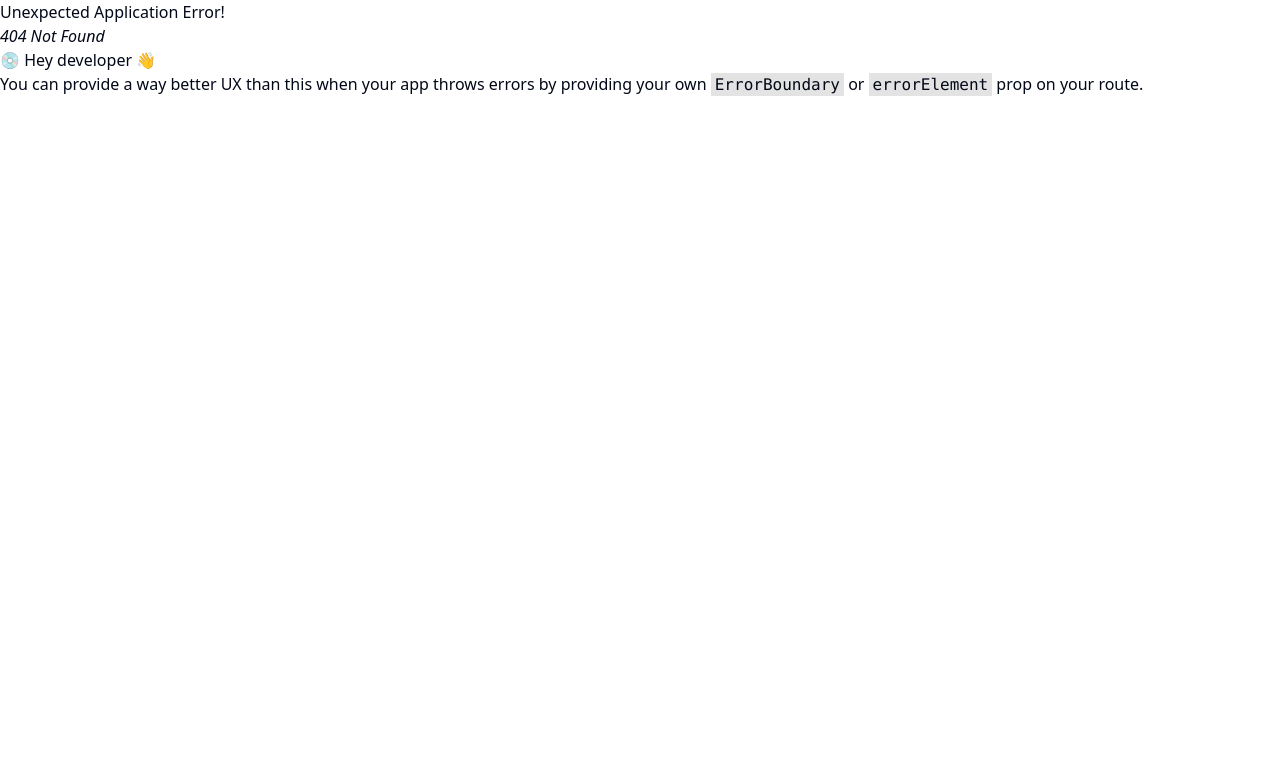
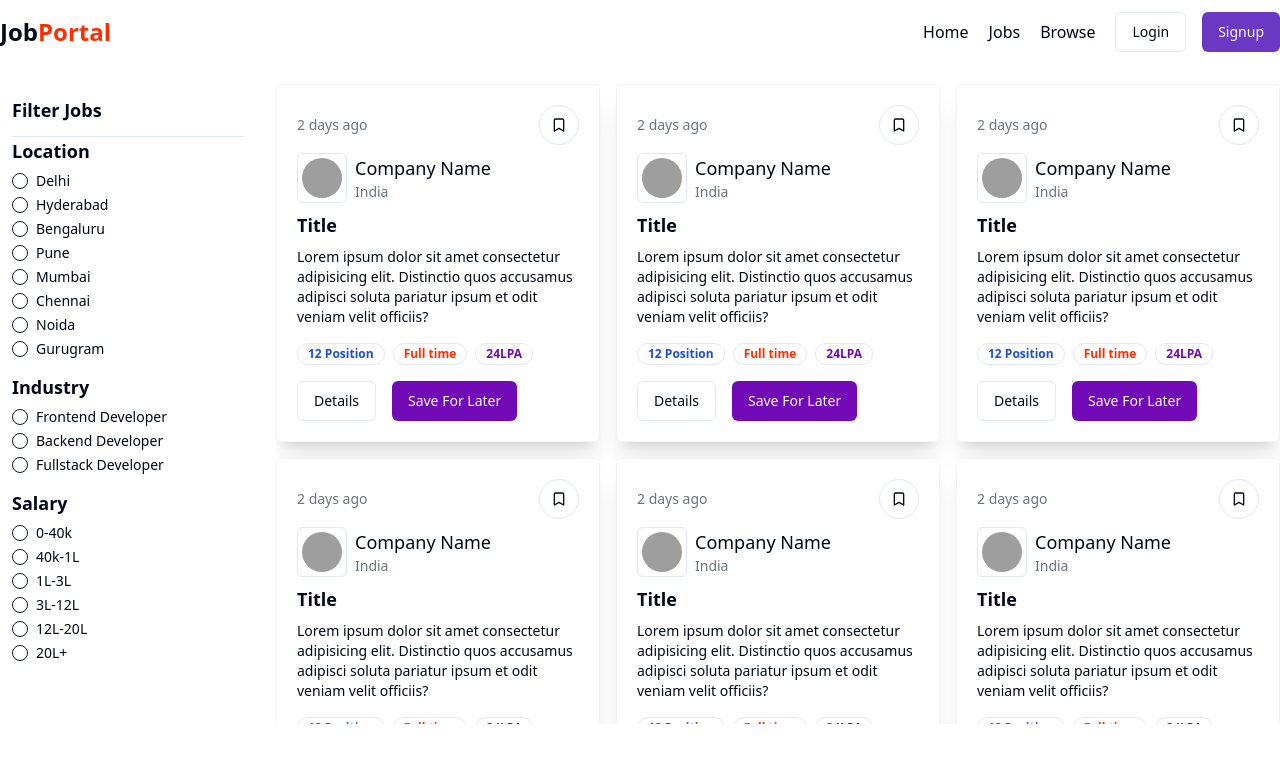
Before and after one commit to AniketJas/job-portal, a React (Vite) app in the folder client/: page /jobs in a window 1280 px wide. Before the commit this address had no page. Shown: the top 762 px of the page. Built offline with nearby package versions, Linux system fonts and the light colour scheme; grey boxes are pictures that could not be loaded.

Commit message:
job-page with filters complete

```diff
--- a/client/src/App.jsx
+++ b/client/src/App.jsx
@@ -1,8 +1,8 @@
 import { createBrowserRouter, RouterProvider } from "react-router-dom"
-import Navbar from "./components/shared/Navbar"
 import Login from "./components/auth/Login"
 import Signup from "./components/auth/Signup"
 import Home from "./components/Home"
+import Jobs from "./components/Jobs"
 
 const appRoutes = createBrowserRouter([
   {
@@ -17,6 +17,10 @@ const appRoutes = createBrowserRouter([
     path: '/signup',
     element: <Signup />
   },
+  {
+    path: '/jobs',
+    element: <Jobs />
+  },
 
 ])
 
--- /dev/null
+++ b/client/src/components/FilterCard.jsx
@@ -0,0 +1,51 @@
+/* eslint-disable no-unused-vars */
+/* eslint-disable react/jsx-key */
+import React from 'react'
+import { RadioGroup, RadioGroupItem } from './ui/radio-group'
+import { Label } from './ui/label'
+
+const filterData = [
+  {
+    filterType: "Location",
+    array: ["Delhi", "Hyderabad", "Bengaluru", "Pune", "Mumbai", "Chennai", "Noida", "Gurugram"]
+  },
+  {
+    filterType: "Industry",
+    array: ["Frontend Developer", "Backend Developer", "Fullstack Developer"]
+  },
+  {
+    filterType: "Salary",
+    array: ["0-40k", "40k-1L", "1L-3L", "3L-12L", "12L-20L", "20L+"]
+  },
+]
+
+const FilterCard = () => {
+  return (
+    <div className='w-full bg-white p-3 rounded-md'>
+      <h1 className='font-bold text-lg '>Filter Jobs</h1>
+      <hr className='mt-3' />
+
+      <RadioGroup>
+        {
+          filterData.map((data, index) => (
+            <div>
+              <h1 className='font-bold text-lg'>{data.filterType}</h1>
+              {
+                data.array.map((value, index) => {
+                  return (
+                    <div className='flex items-center space-x-2 my-2'>
+                      <RadioGroupItem value={value} />
+                      <Label>{value}</Label>
+                    </div>
+                  )
+                })
+              }
+            </div>
+          ))
+        }
+      </RadioGroup>
+    </div>
+  )
+}
+
+export default FilterCard
--- /dev/null
+++ b/client/src/components/Jobs.jsx
@@ -0,0 +1,41 @@
+/* eslint-disable no-unused-vars */
+/* eslint-disable react/jsx-key */
+import React from 'react'
+import Navbar from './shared/Navbar'
+import FilterCard from './FilterCard'
+import Job from './Job'
+
+const jobsArray = [1, 2, 3, 4, 5, 6, 7, 8]
+
+const Jobs = () => {
+  return (
+    <div>
+      <Navbar />
+      <div className='max-w-7xl mx-auto mt-5'>
+        <div className='flex gap-5'>
+          <div className='w-[20%]'>
+            {/* Filter */}
+            <FilterCard />
+          </div>
+          {/* Job Card */}
+          {
+            jobsArray.length <= 0 ? <span>Job Not Found</span> : (
+              <div className='flex-1 h-[80vh] overflow-y-auto pb-5'>
+                <div className='grid grid-cols-3 gap-4'>
+                  {
+                    jobsArray.map((item, index) =>
+                      <div>
+                        <Job key={index} />
+                      </div>
+                    )
+                  }
+                </div>
+              </div>
+            )}
+        </div>
+      </div>
+    </div>
+  )
+}
+
+export default Jobs
--- a/client/src/components/shared/Navbar.jsx
+++ b/client/src/components/shared/Navbar.jsx
@@ -16,12 +16,9 @@ const Navbar = () => {
         </div>
         <div className='flex items-center gap-5'>
           <ul className='flex items-center gap-5 font-medium'>
-            {/* <li><Link>Home</Link></li>
-            <li><Link>Jobs</Link></li>
-            <li><Link>Browse</Link></li> */}
-            <li>Home</li>
-            <li>Jobs</li>
-            <li>Browse</li>
+            <li><Link to="/">Home</Link></li>
+            <li><Link to="/jobs">Jobs</Link></li>
+            <li><Link to="/browse">Browse</Link></li>
           </ul>
           {
             !user ? (
```
